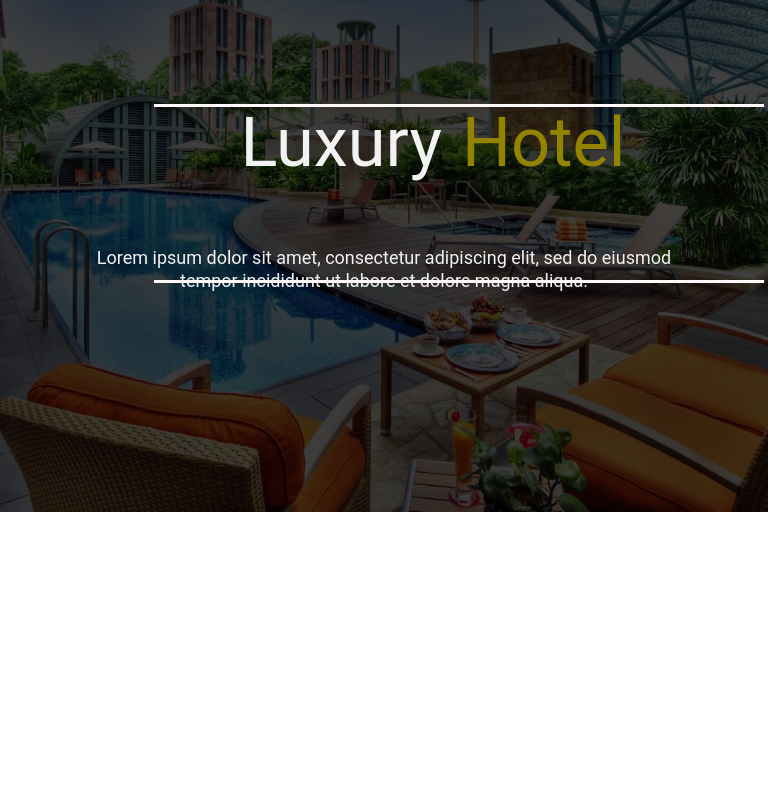
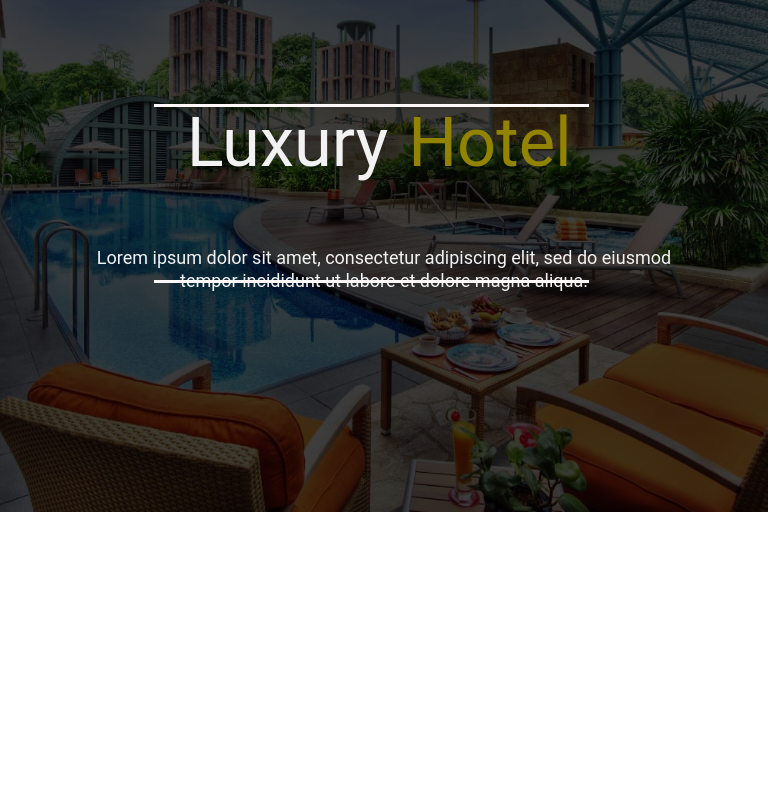
Before and after one commit to jayekzdi/hotel-room-xd, an Angular app: page / in a window 768 px wide. Shown: the top 789 px of the page. Built offline with nearby package versions, Linux system fonts and the light colour scheme.

Commit message:
Updated CSS 08/29/19

```diff
--- a/src/app/header/header.component.css
+++ b/src/app/header/header.component.css
@@ -78,7 +78,8 @@
     left: 20%;
     }
     .banner-name{
-        left: 30%;
+       left: 30%;
+    top: 10%;
     }
 
 }
@@ -104,7 +105,14 @@
 }
 
 @media only screen and (min-width: 690px) and (max-width: 768px) {
-
+   .banner-name{
+    left: 23%;
+    font-size: 4.29em;
+    top: 7%;
+   }
+   .line{
+       width: 435px;
+   }
 }
 
 @media only screen and (min-width: 425px) and (max-width: 690px) {
@@ -115,14 +123,13 @@
         font-size: 18px;
     }
     .banner-name{
-        left: 15%;
+        left: 25%;
     top: 10.7%;
     font-size: 60px;
     }
     .line{
         width: 415px;
-    left: 10%;
-
+        left: 20%;
     }
     .bottom {
         top: 35%;
```
